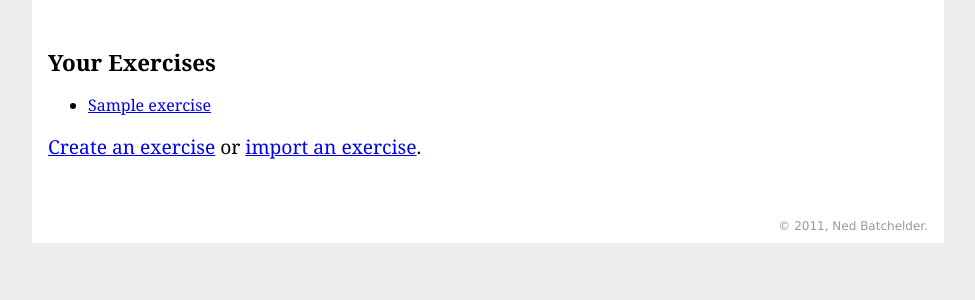
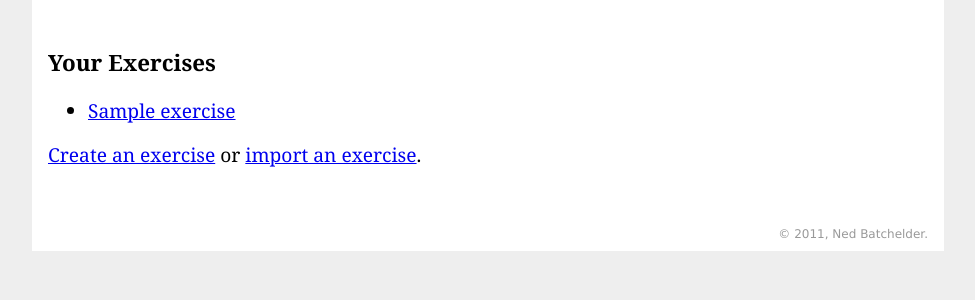
Before and after one commit to nedbat/choosy, a Django app: template server/gym/templates/index.html in a window 1280 px wide. Shown: the part 39-339 px from the top of the page, without its empty margins (168-1143 px from the left). Run offline with Django 3.2, Linux system fonts and the light colour scheme; the template is opened without the code that fills it: values that come from a table or form of the project are taken from there, others are empty; tables that the repository leaves empty hold one stand-in row (values such as "Sample post").

Commit message:
Fix the appearance of lists.

```diff
--- a/server/static/style.css
+++ b/server/static/style.css
@@ -65,6 +65,9 @@ h1 {
 h2 {
     font-size: 120%;
 }
+ul {
+    font-size: 120%;
+}
 .checks p {
     padding: .5em 1em;
 }
```
